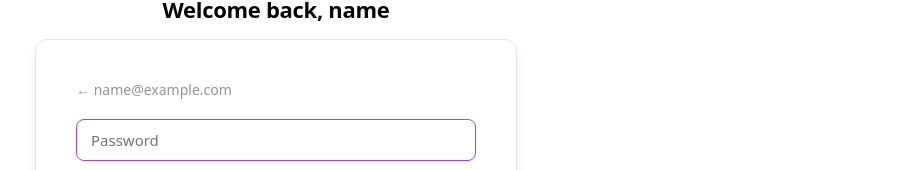
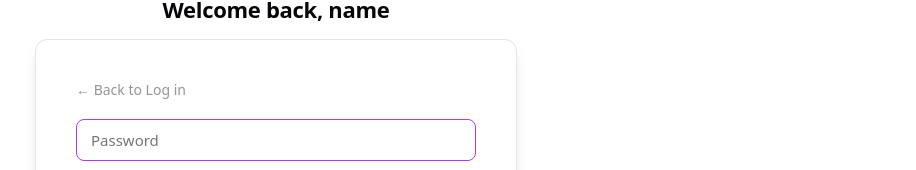
Before and after one commit to ufjustinoh/Krypted, a React (Vite) app in the folder frontend/: page / in a window 1280 px wide. Both pictures are taken after typing "name@example.com" into the empty fields and a click on the button "Continue". Shown: the part 281-451 px from the top of the page, without its empty margins (364-1280 px from the left). Built offline with nearby package versions, Linux system fonts and the light colour scheme.

Commit message:
Replace email back button with 'Back to Log in'

```diff
--- a/frontend/src/components/AuthPage.jsx
+++ b/frontend/src/components/AuthPage.jsx
@@ -133,7 +133,7 @@ export default function AuthPage({ onLogin }) {
             : 'Create your password'}
         </h2>
         <div className="auth-card">
-          <button className="auth-back" onClick={goBack}>← {email}</button>
+          <button className="auth-back" onClick={goBack}>← Back to Log in</button>
           <form onSubmit={handleSubmit}>
             <input
               type="password"
```
